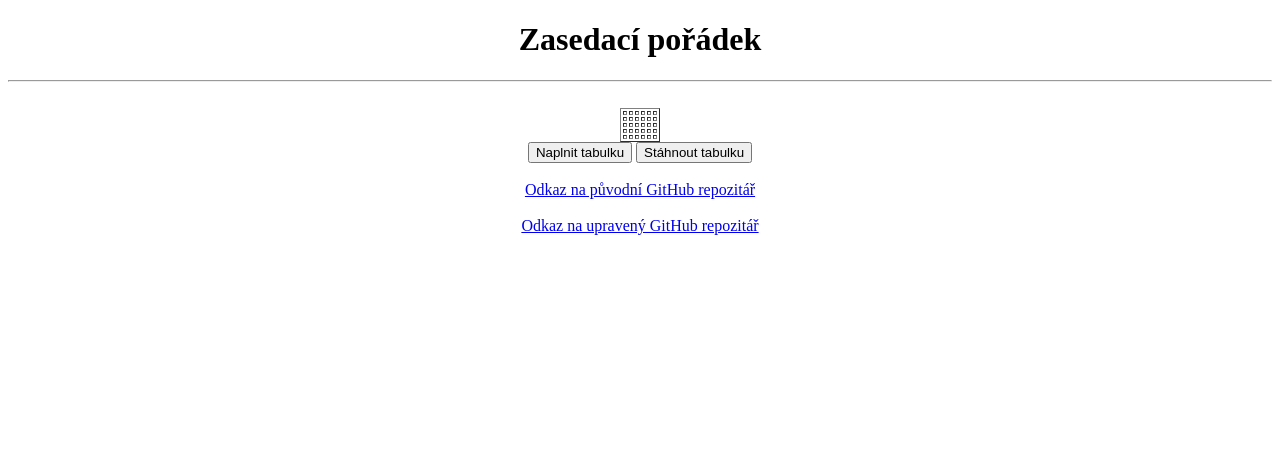
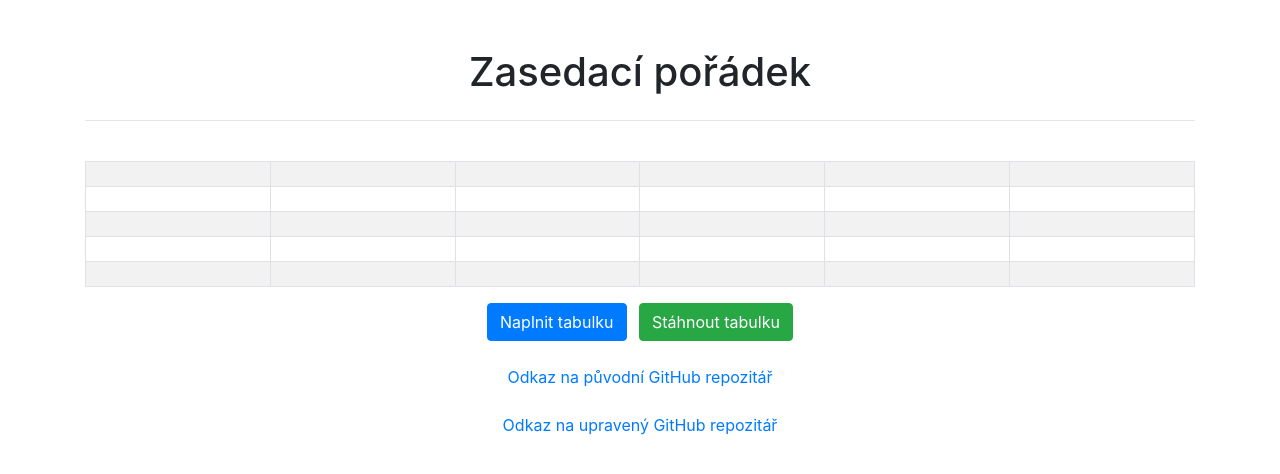
Before and after one commit to ddohnal/zasedaci_poradek, a plain HTML site: page index.html in a window 1280 px wide. Drawn offline with nearby package versions, Linux system fonts and the light colour scheme.

Commit message:
Update index.html

```diff
--- a/index.html
+++ b/index.html
@@ -1,16 +1,22 @@
 <!DOCTYPE html>
 <html lang="cs">
+
 <head>
     <meta charset="UTF-8">
     <meta name="viewport" content="width=device-width, initial-scale=1.0">
     <title>Zasedací pořádek</title>
     <link rel="icon" type="image/x-icon" href="gjs.png">
+    <link rel="stylesheet" href="https://stackpath.bootstrapcdn.com/bootstrap/4.3.1/css/bootstrap.min.css">
     <link rel="stylesheet" type="text/css" href="style.css">
 </head>
+
 <body>
-    <h1>Zasedací pořádek</h1>
+    <div class="container mt-5">
+        <h1 class="text-center mb-4">Zasedací pořádek</h1>
         <hr><br>
-    <table border="1">
+        <div class="table-responsive">
+            <table class="table table-bordered table-striped text-center">
+                <tbody>
                     <tr>
                         <td id="td-1"></td>
                         <td id="td-2"></td>
@@ -51,14 +57,20 @@
                         <td id="td-29"></td>
                         <td id="td-30"></td>
                     </tr>
+                </tbody>
             </table>
-    <button id="fillTableButton">Naplnit tabulku</button>
-    <button id="downloadTableButton">Stáhnout tabulku</button>
+        </div>
+        <button id="fillTableButton" class="btn btn-primary">Naplnit tabulku</button>
+        <button id="downloadTableButton" class="btn btn-success ml-2">Stáhnout tabulku</button>
         <script src="script.js"></script>
         <br><br>
+        <div class="text-center">
             <a href="https://github.com/ddohnal/zasedaci_poradek/" target="_blank">Odkaz na původní GitHub repozitář</a>
             <br><br>
-    <a href="https://github.com/miholal/zasedaci_poradek/" target="_blank">Odkaz na upravený GitHub repozitář</a>
+            <a href="https://github.com/miholal/zasedaci_poradek/" target="_blank">Odkaz na upravený GitHub
+                repozitář</a>
+        </div>
+    </div>
 </body>
 
 </html>
```
Lines whose indentation alone changed are shown as unchanged.
